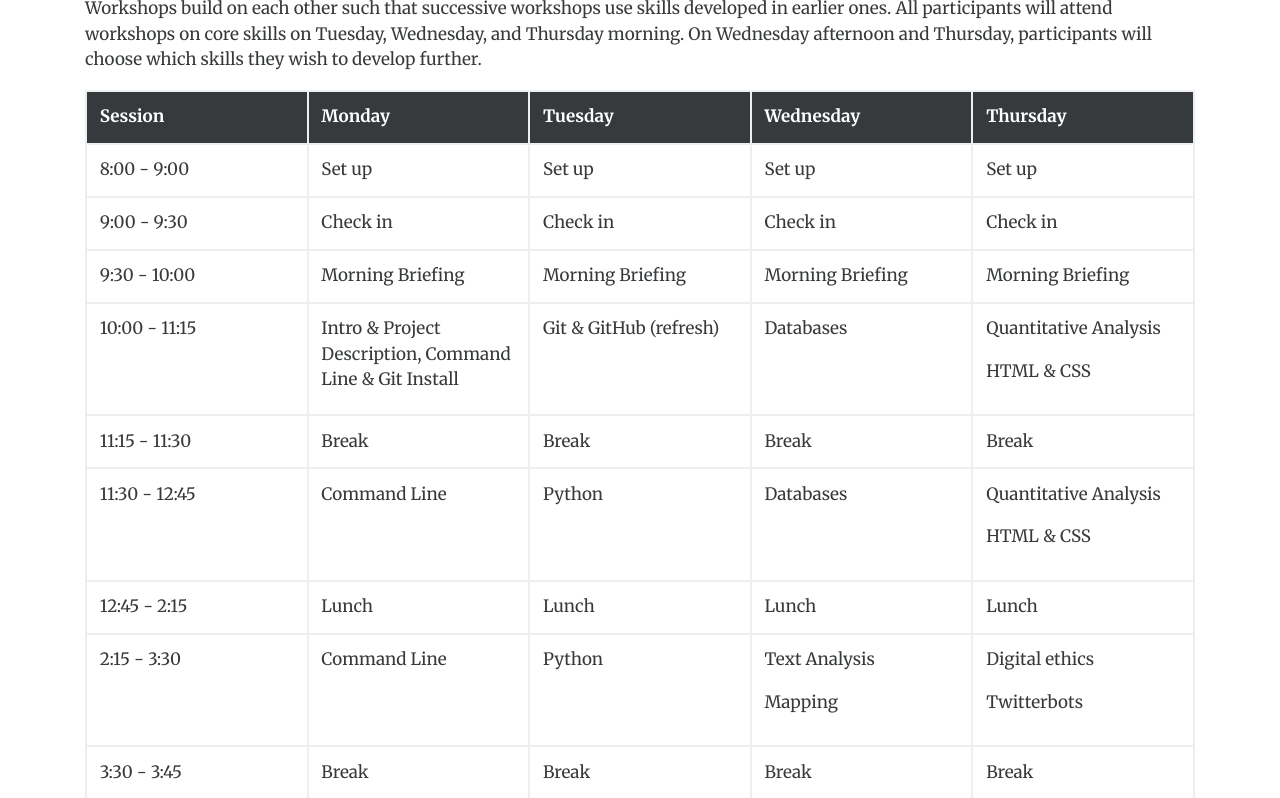
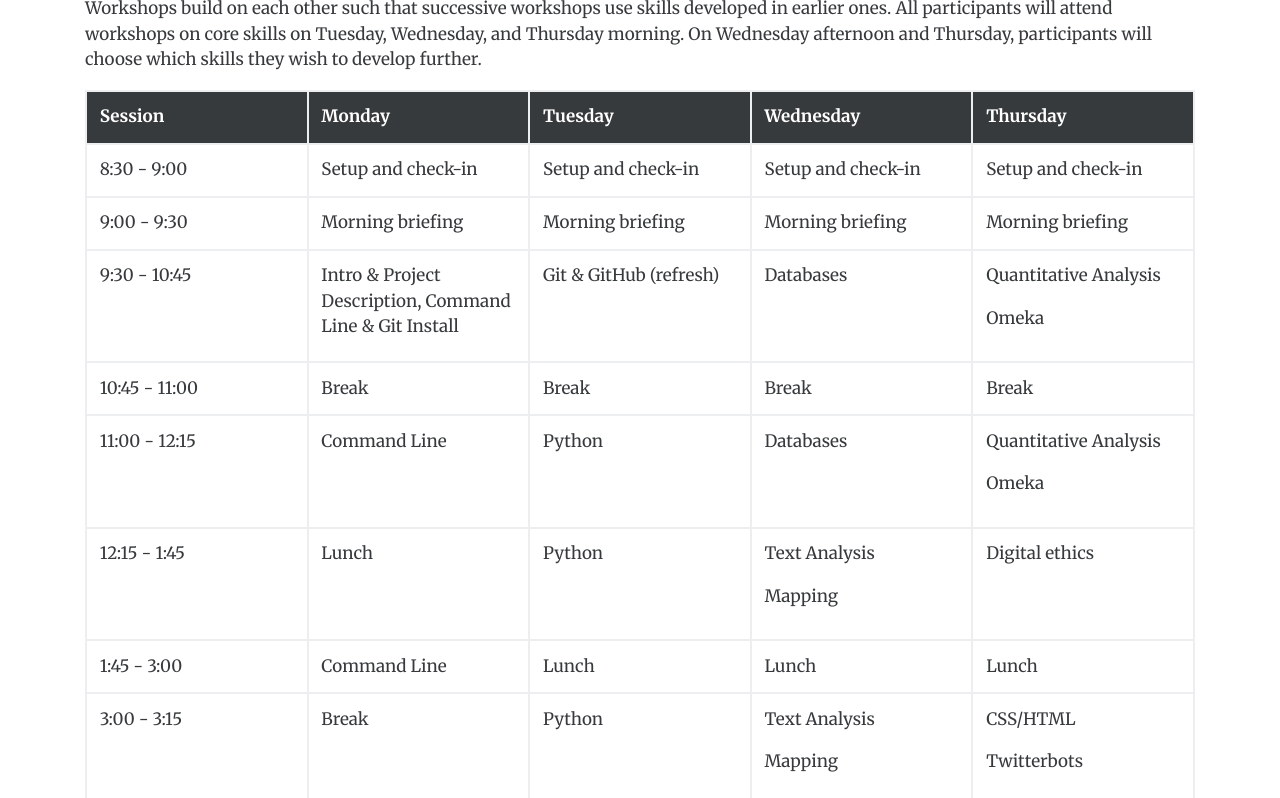
Before and after one commit to GCDigitalFellows/gcdigitalfellows.github.io, a Jekyll site: the page built from schedule.html, in a window 1280 px wide and 900 px high, scrolled down 357 px, cut to the strip 102-900 px from the top of the window. Built offline with Jekyll 4.4.1, drawn with Linux system fonts in a browser that asks for light colours; some of the changed text lies outside the part shown.

Commit message:
Updated schedule

```diff
--- a/_data/overview.json
+++ b/_data/overview.json
@@ -1 +1 @@
-[{"time":"8:00 - 9:00","M":"Set up","Tu":"Set up","W":"Set up","Th":"Set up","F":""},{"time":"9:00 - 9:30","M":"Check in","Tu":"Check in","W":"Check in","Th":"Check in","F":""},{"time":"9:30 - 10:00","M":"Morning Briefing","Tu":"Morning Briefing","W":"Morning Briefing","Th":"Morning Briefing","F":""},{"time":"10:00 - 11:15","M":"Intro & Project Description, Command Line & Git Install","Tu":"Git & GitHub (refresh)","W":"Databases","Th":"<p>Quantitative Analysis</p><p>HTML & CSS</p>","F":""},{"time":"11:15 - 11:30","M":"Break","Tu":"Break","W":"Break","Th":"Break","F":""},{"time":"11:30 - 12:45","M":"Command Line","Tu":"Python","W":"Databases","Th":"<p>Quantitative Analysis</p><p>HTML & CSS</p>","F":""},{"time":"12:45 - 2:15","M":"Lunch","Tu":"Lunch","W":"Lunch","Th":"Lunch","F":""},{"time":"2:15 - 3:30","M":"Command Line","Tu":"Python","W":"<p>Text Analysis</p></p>Mapping</p>","Th":"<p>Digital ethics</p><p> Twitterbots</p>","F":""},{"time":"3:30 - 3:45","M":"Break","Tu":"Break","W":"Break","Th":"Break","F":""},{"time":"3:45 - 5:00","M":"Git & GitHub","Tu":"Python","W":"<p>Text Analysis</p></p>Mapping</p>","Th":"Panel: Project Dev. & Ethics","F":""},{"time":"5:00 - 5:30","M":"Installations\n","Tu":"Installations","W":"Installations","Th":"Reception","F":""}]
+[{"time":"8:30 - 9:00","M":"Setup and check-in","Tu":"Setup and check-in","W":"Setup and check-in","Th":"Setup and check-in","F":""},{"time":"9:00 - 9:30","M":"Morning briefing","Tu":"Morning briefing","W":"Morning briefing","Th":"Morning briefing","F":""},{"time":"9:30 - 10:45","M":"Intro & Project Description, Command Line & Git Install","Tu":"Git & GitHub (refresh)","W":"Databases","Th":"<p>Quantitative Analysis</p><p>Omeka</p>","F":""},{"time":"10:45 - 11:00","M":"Break","Tu":"Break","W":"Break","Th":"Break","F":""},{"time":"11:00 - 12:15","M":"Command Line","Tu":"Python","W":"Databases","Th":"<p>Quantitative Analysis</p><p>Omeka</p>","F":""},{"time":"12:15 - 1:45","M":"Lunch","Tu":"Python","W":"<p>Text Analysis</p></p>Mapping</p>","Th":"Digital ethics","F":""},{"time":"1:45 - 3:00","M":"Command Line","Tu":"Lunch","W":"Lunch","Th":"Lunch","F":""},{"time":"3:00 - 3:15","M":"Break","Tu":"Python","W":"<p>Text Analysis</p></p>Mapping</p>","Th":"<p>CSS/HTML</p><p> Twitterbots</p>","F":""},{"time":"3:15 - 4:30","M":"Git & GitHub","Tu":"Break","W":"Break","Th":"Break","F":""},{"time":"4:30 - 5:30","M":"Wrap-up and evaluations","Tu":"Wrap-up and evaluations","W":"Wrap-up and evaluations","Th":"Wrap-up and evaluations","F":""}]
```
